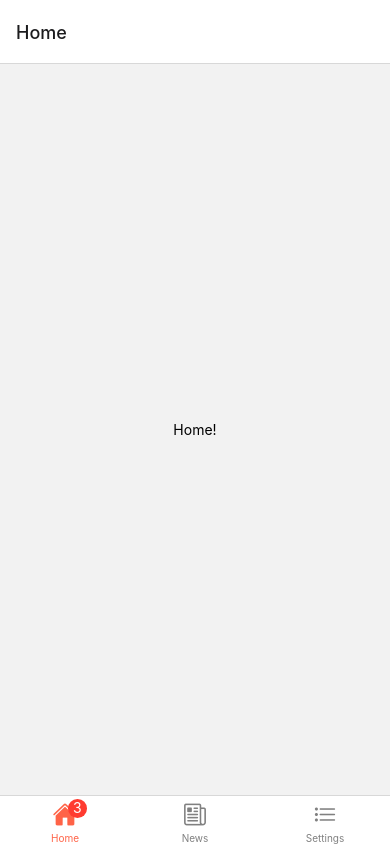
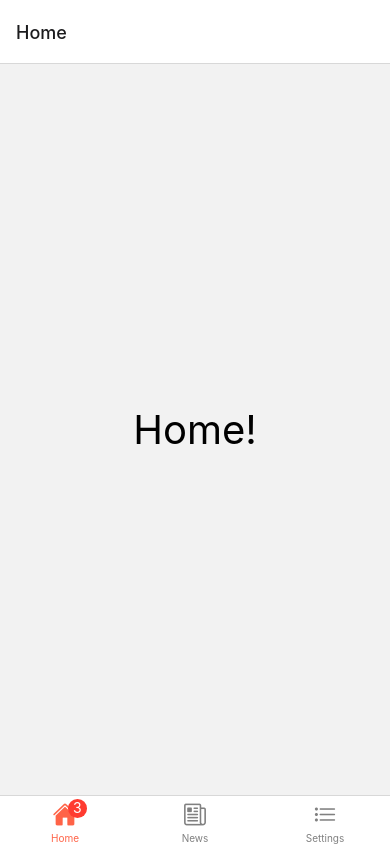
Before and after one commit to gcruzrios/react-native-tabs2024, a React Native app: screen / in a window 390 px wide. Built offline with nearby package versions, Linux system fonts and the light colour scheme.

Commit message:
directory body with Styles

```diff
--- a/App.tsx
+++ b/App.tsx
@@ -1,5 +1,5 @@
 import * as React from 'react';
-import { SafeAreaView, Text, View } from 'react-native';
+import { SafeAreaView, StyleSheet, Text, View } from 'react-native';
 import { NavigationContainer } from '@react-navigation/native';
 import { createBottomTabNavigator } from '@react-navigation/bottom-tabs';
 import Ionicons from 'react-native-vector-icons/Ionicons';
@@ -7,7 +7,7 @@ import Ionicons from 'react-native-vector-icons/Ionicons';
 function HomeScreen() {
   return (
     <View style={{ flex: 1, justifyContent: 'center', alignItems: 'center' }}>
-      <Text>Home!</Text>
+      <Text style={styles.title}>Home!</Text>
     </View>
   );
 }
@@ -33,7 +33,7 @@ const Tab = createBottomTabNavigator();
 
 export default function App() {
   return (
-    <SafeAreaView style={{flex:1}}>
+    <SafeAreaView style={styles.container}>
   <NavigationContainer>
   <Tab.Navigator
         screenOptions={({ route }) => ({
@@ -67,3 +67,17 @@ export default function App() {
 
   );
 }
+
+const styles = StyleSheet.create({
+  container:{
+    flex:1,
+    justifyContent:'center'
+  },
+  title:{
+    fontSize:40,
+    textAlign:'center',
+    color:'black',
+    padding:20
+  }
+
+})
```
